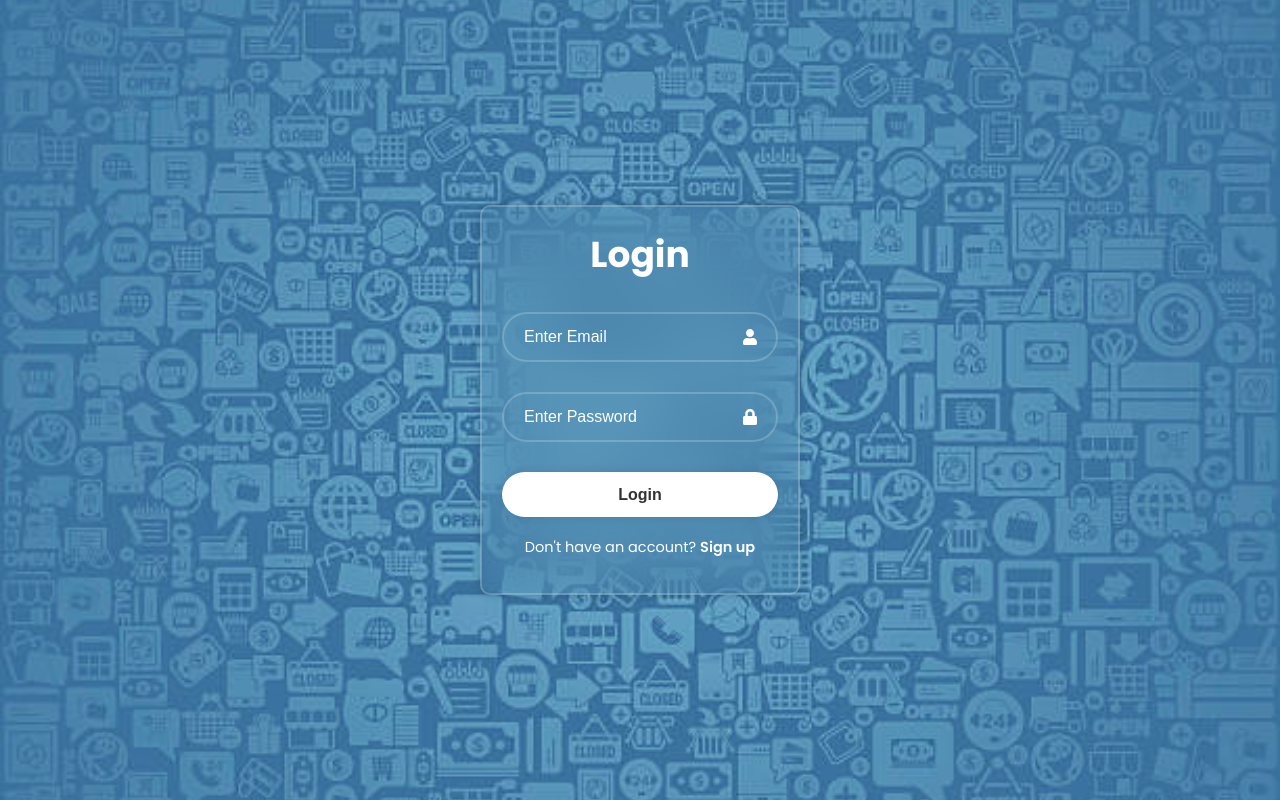
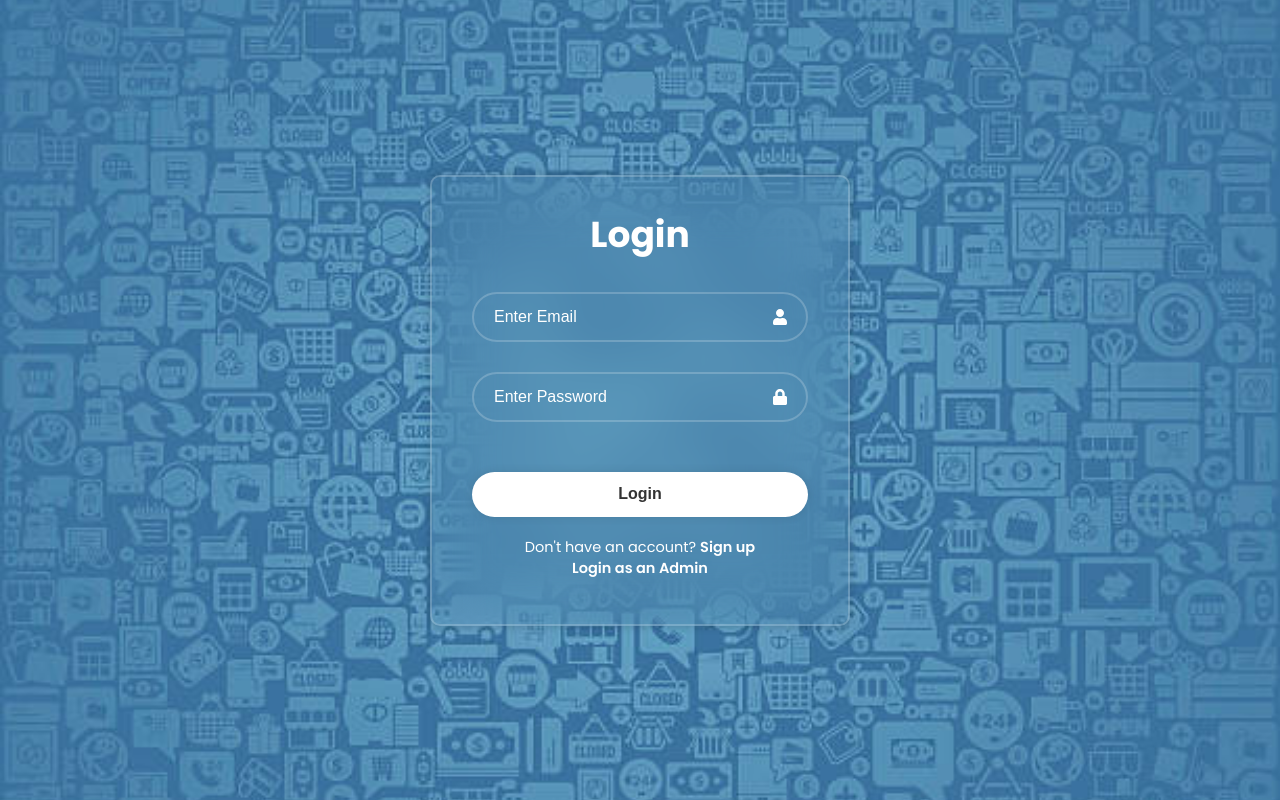
Before and after one commit to JustNekoChris/Project2-Group14-Frontend, a React (Create React App) app in the folder frontend/: page / in a window 1280 px wide. Built offline with nearby package versions, Linux system fonts and the light colour scheme; a web font is replaced by a local one.

Commit message:
Admin routes Crated

```diff
--- a/frontend/src/App.js
+++ b/frontend/src/App.js
@@ -4,6 +4,8 @@ import LoginForm from './Components/LoginForm/LoginForm';
 import SignupForm from './Components/SignupForm/SignupForm';
 import Home from './Components/HomePage/Home';
 import WishList from './Components/WishListPage/WishList';
+import AdminLogin from './Components/AdminLogin/AdminLogin';
+import AdminHome from './Components/AdminHomePage/AdminHome';
 
 function App() {
   return (
@@ -12,7 +14,9 @@ function App() {
       <Route path="/signup" element={<SignupForm />} />
       <Route path="/home" element={<Home />} />
       <Route path="/mywishlist" element={<WishList />} />
-      <Route path="/logout" element={<Navigate to="/" />} />  {/* Redirect to login on logout */}
+      <Route path="/admin-login" element={<AdminLogin />} />
+      <Route path="/admin-home" element={<AdminHome />} />
+      <Route path="/logout" element={<Navigate to="/" />} />
     </Routes>
   );
 }
--- a/frontend/src/Components/AdminHomePage/AdminHome.css
+++ b/frontend/src/Components/AdminHomePage/AdminHome.css
@@ -1,77 +1,91 @@
-/* General wrapper for the page */
+
 .wrapper {
-    width: 100%;
-    max-width: 1024px;
-    margin: 0 auto;
-    padding: 20px;
+  width: 420px;
   background: transparent;
   border: 2px solid rgba(255, 255, 255, .2);
   backdrop-filter: blur(30px);
   box-shadow: 0 0 10px rgba(0, 0, 0, .2);
   color: #fff;
   border-radius: 10px;
+  padding: 30px 40px;
+  margin: 0 auto;
+  text-align: center;
 }
 
-  /* Header to hold the title and navigation */
-  .header {
-    display: flex;
-    justify-content: space-between;
-    align-items: center;
+.wrapper h1 {
+  font-size: 36px;
   margin-bottom: 20px;
-    padding: 10px 20px;
 }
 
-  /* Title for the Wish List */
-  .title {
-    font-size: 36px;
-    color: white;
-  }
-
-  /* Navigation bar alignment and style */
-  .navbar {
-    display: flex;
-    justify-content: center;
+.wrapper button {
+  width: 100%;
+  height: 45px;
+  background: #fff;
+  border: none;
+  outline: none;
+  border-radius: 40px;
+  box-shadow: 0 0 10px rgba(0, 0, 0, .1);
+  cursor: pointer;
+  font-size: 16px;
+  color: #333;
+  font-weight: 700;
+  margin-top: 20px;
 }
 
 .navbar ul {
   list-style: none;
   padding: 0;
-    margin: 0;
+  margin: 20px 0;
   display: flex;
-    gap: 20px;
-  }
-
-  .navbar ul li {
-    display: inline;
+  gap: 15px;
+  justify-content: center;
 }
 
 .navbar ul li a {
-    color: white;
+  color: #fff;
   text-decoration: none;
+  font-weight: 600;
   padding: 10px 20px;
-    border-radius: 5px;
+  border-radius: 40px;
+  border: 2px solid rgba(255, 255, 255, .2);
   transition: background-color 0.3s ease;
 }
 
-  /* Hover effect for nav links */
 .navbar ul li a:hover {
-    background-color: #555;
+  background-color: rgba(255, 255, 255, .1);
 }
 
-  /* Content styling below the nav bar */
-  .content {
-    margin-top: 40px;
+.admin-overview {
+  display: flex;
+  justify-content: space-around;
+  margin-top: 30px;
+}
+
+.overview-box {
+  background: rgba(255, 255, 255, .1);
+  border-radius: 10px;
+  padding: 20px;
+  width: 100px;
   text-align: center;
 }
 
-  /* Aligning the header and nav to be on top of content */
-  .wrapper .header {
-    display: flex;
-    justify-content: space-between;
-    align-items: center;
+.admin-content {
+  margin-top: 30px;
+  text-align: left;
 }
 
-  /* Adding space around title and navbar to position similarly to second image */
-  .wrapper .header .navbar {
-    margin-left: auto;
+.wrapper .link {
+  font-size: 14.5px;
+  text-align: center;
+  margin: 20px 0;
 }
+
+.wrapper .link a {
+  color: #fff;
+  text-decoration: none;
+  font-weight: 600;
+}
+
+.wrapper .link a:hover {
+  text-decoration: underline;
+}
--- a/frontend/src/Components/AdminHomePage/AdminHome.jsx
+++ b/frontend/src/Components/AdminHomePage/AdminHome.jsx
@@ -1,27 +1,45 @@
 import React from 'react';
 import './AdminHome.css';
-import { Link } from 'react-router-dom';  // Import Link from react-router-dom
 
-const AdminPage = () => {
+const AdminHome = () => {
   return (
-    <div className="wrapper">
-      <header className="header">
-        <h1 className="title">Welcome Admin</h1>
-        <nav className="navbar">
-          <ul>
-            <li><Link to="/users">Users</Link></li>
-            <li><Link to="/logout">Logout</Link></li>
-            <li><Link to="/mywishlist">Add to Wishlist</Link></li>
-            <li><Link to="/addtowishlist">My Wishlist</Link></li>
-          </ul>
-        </nav>
-      </header>
+    <div className="admin-wrapper">
+      <h1>Welcome to the Admin Dashboard</h1>
 
-      <div className="content">
-        <h1>Welcome to the Admin Panel</h1>
+      <nav className="admin-nav">
+        <ul>
+          <li><a href="/admin-users">Manage Users</a></li>
+          <li><a href="/admin-reports">View Reports</a></li>
+          <li><a href="/admin-settings">Settings</a></li>
+          <li><a href="/logout">Logout</a></li>
+        </ul>
+      </nav>
+
+      <div className="admin-overview">
+        <div className="overview-box">
+          <h2>Total Users</h2>
+          <p>150</p>
+        </div>
+        <div className="overview-box">
+          <h2>Active Sessions</h2>
+          <p>30</p>
+        </div>
+        <div className="overview-box">
+          <h2>Pending Reports</h2>
+          <p>5</p>
+        </div>
+      </div>
+
+      <div className="admin-content">
+        <h2>Recent Activities</h2>
+        <ul>
+          <li>User JohnDoe123 updated profile information.</li>
+          <li>Admin added new user permissions.</li>
+          <li>User JaneDoe456 submitted a report.</li>
+        </ul>
       </div>
     </div>
   );
-}
+};
 
 export default AdminHome;
--- /dev/null
+++ b/frontend/src/Components/AdminLogin/AdminLogin.css
@@ -0,0 +1,76 @@
+.wrapper{
+    width: 420px;
+    background: transparent;
+    border: 2px solid rgba(255, 255, 255, .2);
+    backdrop-filter: blur(30px);
+    box-shadow: 0 0 10px rgba(0, 0, 0, .2);
+    color: #fff;
+    border-radius: 10px;
+    padding: 30px 40px;
+}
+.wrapper h1{
+    font-size: 36px;
+    text-align: center;
+}
+
+.wrapper .input-box{
+    position: relative;
+    width: 100%;
+    height: 50px;
+    margin: 30px 0;
+}
+
+.input-box input{
+    width: 100%;
+    height: 100%;
+    background: transparent;
+    border: none;
+    outline: none;
+    border: 2px solid rgba(255, 255, 255, .2);
+    border-radius: 40px;
+    font-size: 16px;
+    color: #fff;
+    padding: 20px 45px 20px 20px;
+}
+
+.input-box input::placeholder{
+    color: #fff;
+}
+
+.input-box .icon{
+    position: absolute;
+    right: 20px;
+    top: 50%;
+    transform: translateY(-50%);
+    font-size: 16px;
+}
+
+.wrapper button{
+    width: 100%;
+    height: 45px;
+    background: #fff;
+    border: none;
+    outline: none;
+    border-radius: 40px;
+    box-shadow: 0 0 10px rgba(0, 0, 0, .1);
+    cursor: pointer;
+    font-size: 16px;
+    color: #333;
+    font-weight: 700;
+}
+
+.wrapper .register-link{
+    font-size: 14.5px;
+    text-align:center;
+    margin: 20px 0 15px;
+}
+
+.register-link p a{
+    color: #fff;
+    text-decoration: none;
+    font-weight: 600;
+}
+
+.register-link p a:hover{
+    text-decoration: underline;
+}
--- /dev/null
+++ b/frontend/src/Components/AdminLogin/AdminLogin.jsx
@@ -0,0 +1,52 @@
+import React, { useState } from 'react';
+import './AdminLogin.css';
+import { useNavigate } from 'react-router-dom';
+
+const AdminLogin = () => {
+  const [adminEmail, setAdminEmail] = useState('');
+  const [adminPassword, setAdminPassword] = useState('');
+  const navigate = useNavigate();
+
+  const adminFakeEmail = "admin@example.com";
+  const adminFakePassword = "adminPassword123";
+
+  const handleAdminLogin = (e) => {
+    e.preventDefault();
+
+    if (adminEmail === adminFakeEmail && adminPassword === adminFakePassword) {
+      alert('Admin login successful');
+      navigate('/admin-home'); // Navigate to AdminHome
+    } else {
+      alert('Invalid admin email or password');
+    }
+  };
+
+  return (
+    <div className="wrapper">
+      <h1>Admin Login</h1>
+      <form onSubmit={handleAdminLogin}>
+        <div className="input-box">
+          <input
+            type="email"
+            placeholder="Enter Admin Email"
+            value={adminEmail}
+            onChange={(e) => setAdminEmail(e.target.value)}
+            required
+          />
+        </div>
+        <div className="input-box">
+          <input
+            type="password"
+            placeholder="Enter Admin Password"
+            value={adminPassword}
+            onChange={(e) => setAdminPassword(e.target.value)}
+            required
+          />
+        </div>
+        <button type="submit">Login as Admin</button>
+      </form>
+    </div>
+  );
+};
+
+export default AdminLogin;
--- a/frontend/src/Components/LoginForm/LoginForm.jsx
+++ b/frontend/src/Components/LoginForm/LoginForm.jsx
@@ -52,6 +52,9 @@ const LoginForm = () => {
         <p>
           Don't have an account? <a href="/signup">Sign up</a>
         </p>
+        <p>
+          <a href="/admin-login">Login as an Admin</a>
+        </p>
       </div>
     </div>
   );
```
Also changed, not shown: 1 other file (tests, documents, lock files or other folders). Lines whose indentation alone changed are shown as unchanged.
